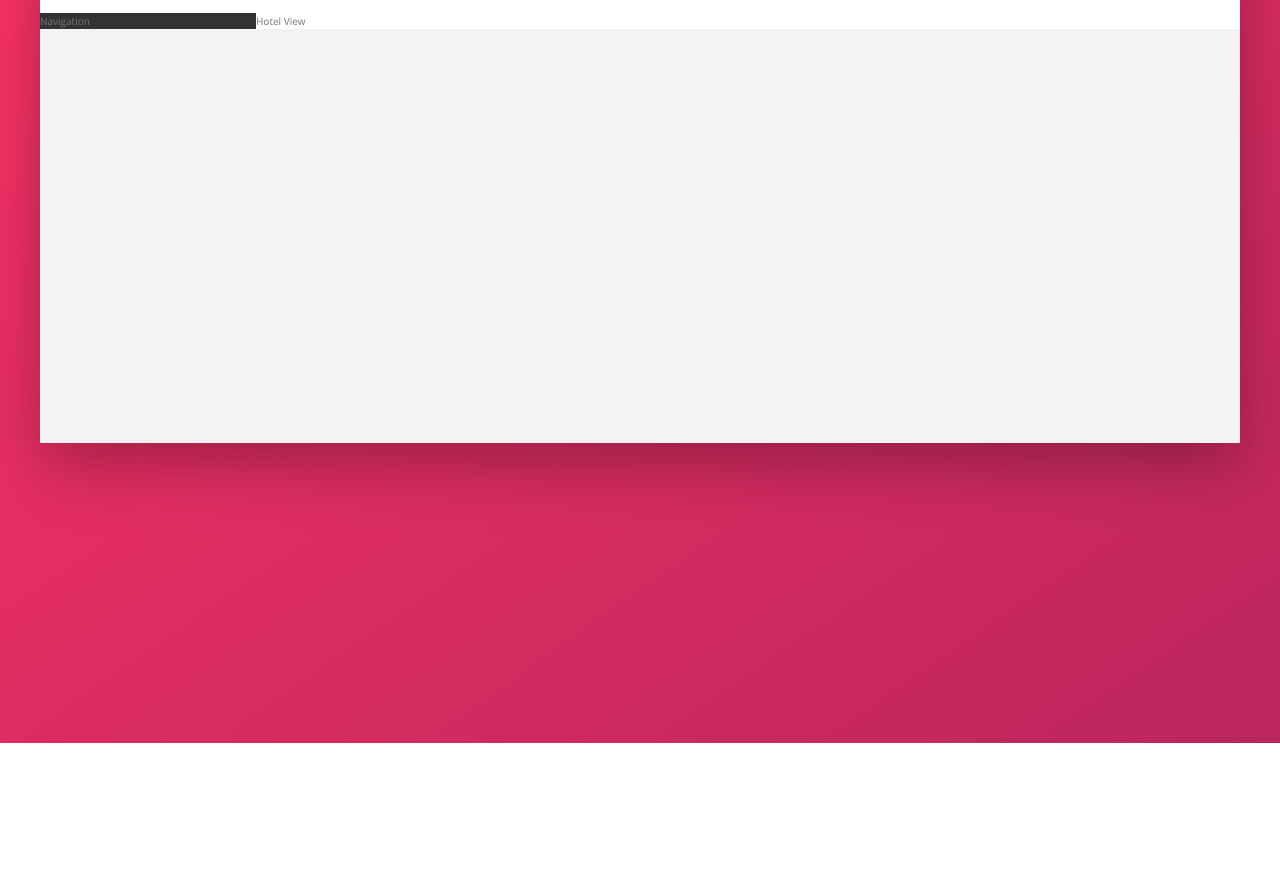
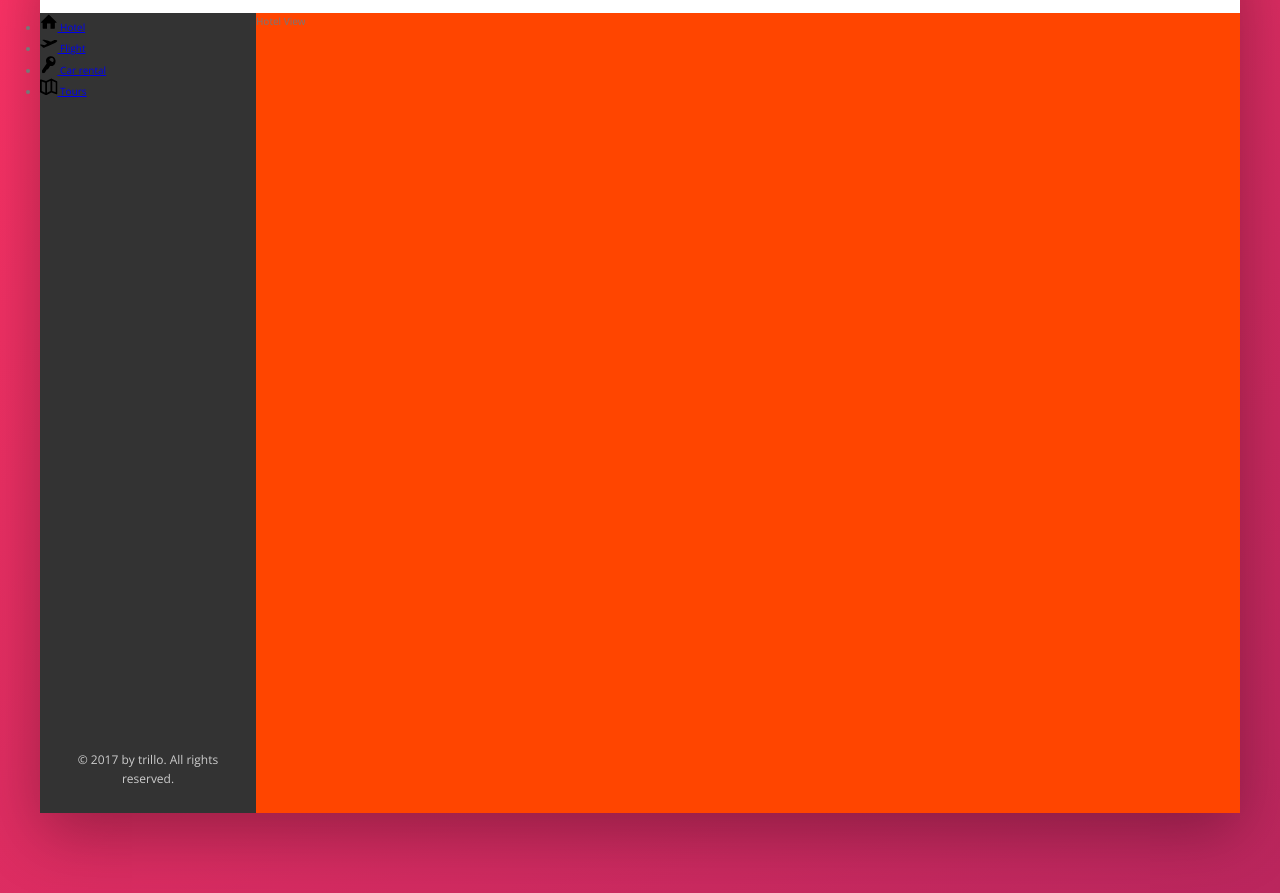
Before and after one commit to PhusionDev/udemy-trillo, a website: page index.html in a window 1280 px wide. Shown: the part 137-1030 px from the top of the page. Before the commit the page ends 880 px from the top, so only its background shows below. Drawn offline with nearby package versions, Linux system fonts and the light colour scheme.

Commit message:
Building the Navigation - Part 1

```diff
--- a/index.html
+++ b/index.html
@@ -47,7 +47,45 @@
 
           <div class="content">
             <nav class="sidebar">
-              Navigation
+              <ul class="side-nav">
+                <li class="side-nav__item">
+                  <a href="#" class="side-nav__link">
+                    <svg class="side-nav__icon">
+                      <use xlink:href="img/sprite.svg#icon-home"></use>
+                    </svg>
+                    <span>Hotel</span>
+                  </a>
+                </li>
+                <li class="side-nav__item">
+                  <a href="#" class="side-nav__link">
+                    <svg class="side-nav__icon">
+                      <use xlink:href="img/sprite.svg#icon-aircraft-take-off"></use>
+                    </svg>
+                    <span>Flight</span>
+                  </a>
+                </li>
+                <li class="side-nav__item">
+                  <a href="#" class="side-nav__link">
+                    <svg class="side-nav__icon">
+                      <use xlink:href="img/sprite.svg#icon-key"></use>
+                    </svg>
+                    <span>Car rental</span>
+                  </a>
+                </li>
+                <li class="side-nav__item">
+                  <a href="#" class="side-nav__link">
+                    <svg class="side-nav__icon">
+                      <use xlink:href="img/sprite.svg#icon-map"></use>
+                    </svg>
+                    <span>Tours</span>
+                  </a>
+                </li>
+              </ul>
+
+              <div class="legal">
+                &copy; 2017 by trillo. All rights reserved.
+              </div>
+
             </nav>
             <main class="hotel-view">
               Hotel View
--- a/sass/_components.scss
+++ b/sass/_components.scss
@@ -114,3 +114,30 @@
     margin-right: 1rem;
   }
 }
+
+///////////////////////////////
+// SIDE NAVIGATION
+.side-nav {
+  &__item {
+
+  }
+
+  &__link {
+
+  }
+
+  &__icon {
+    width: 1.75rem;
+    height: 1.75rem;
+  }
+}
+
+///////////////////////////////
+// LEGAL TEXT
+.legal {
+  font-size: 1.2rem;
+  color: var(--color-grey-light-4);
+  text-align: center;
+  padding: 2.5rem;
+
+}
--- a/sass/_layout.scss
+++ b/sass/_layout.scss
@@ -24,9 +24,16 @@
   background-color: var(--color-grey-dark-1);
   flex: 0 0 18%;
 
+  display: flex;
+  flex-direction: column;
+  justify-content: space-between;
+
 }
 
 .hotel-view {
-  background-color: #fff;
   flex: 1;
+
+  // Testing
+  background-color: orangered;
+  height: 80rem;
 }
```
Also changed, not shown: css/style.css.
